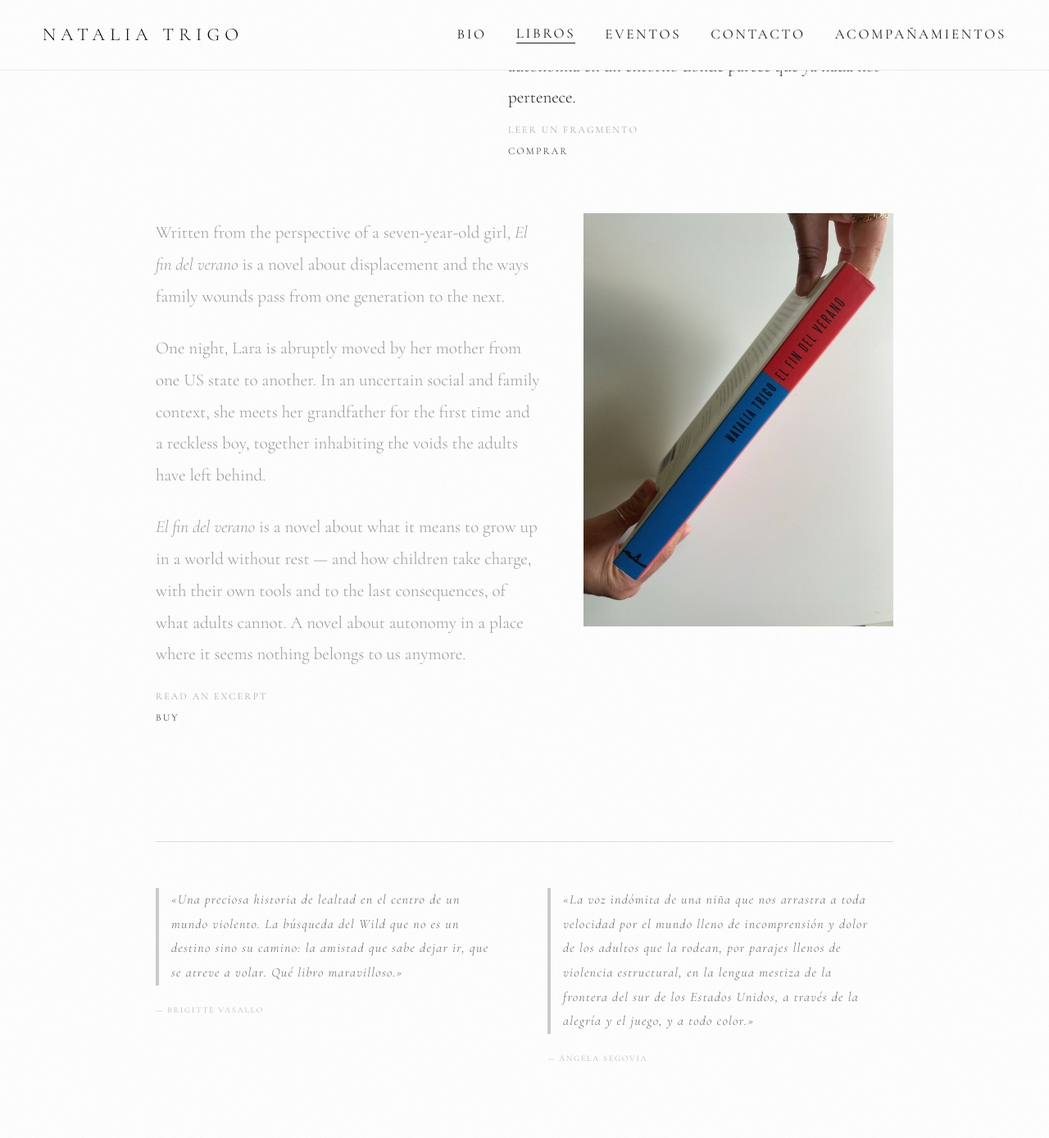
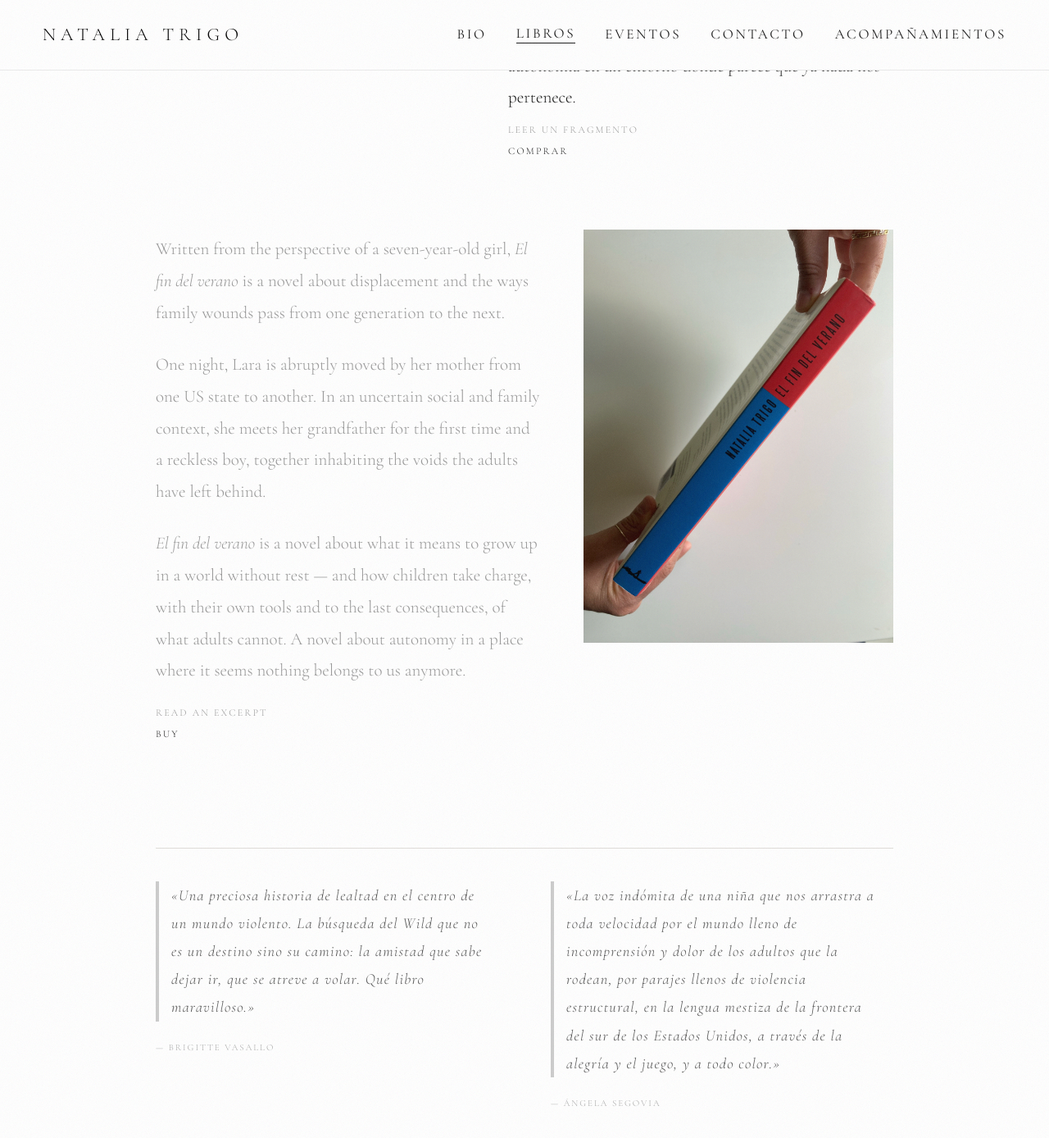
Before and after one commit to nat-duble/nataliatrigo.com, a Jekyll site: the page built from pages/books.md, in a window 1280 px wide and 1400 px high, scrolled down 775 px. Shown: the top 1388 px of the window at 82% size. Built offline with Jekyll 4.4.1, drawn with Linux system fonts in a browser that asks for light colours; nearby versions of some CDN libraries.

Commit message:
Improve endorsements: larger type, tighter spacing, wider gap between quotes

```diff
--- a/_sass/_page.scss
+++ b/_sass/_page.scss
@@ -74,7 +74,7 @@
         display: flex;
         gap: 52px;
         align-items: flex-start;
-        margin-bottom: 52px;
+        margin-bottom: 72px;
 
         &--reverse {
           flex-direction: row-reverse;
@@ -797,32 +797,32 @@
 }
 
 .book-endorsements {
-  margin-top: 80px;
-  padding-top: 56px;
+  margin-top: 48px;
+  padding-top: 40px;
   border-top: 1px solid #e0ddd9;
   display: grid;
   grid-template-columns: 1fr 1fr;
-  gap: 56px;
+  gap: 64px;
 
   @media (max-width: 620px) {
     grid-template-columns: 1fr;
-    gap: 36px;
+    gap: 40px;
   }
 }
 
 .book-endorsement {
   blockquote {
-    margin: 0 0 14px;
+    margin: 0 0 16px;
     font-style: italic;
     font-weight: 300;
-    font-size: 1rem;
+    font-size: 1.15rem;
     line-height: 1.85;
-    color: #666;
+    color: #555;
   }
 
   cite {
     font-style: normal;
-    font-size: 10px;
+    font-size: 11px;
     font-weight: 300;
     letter-spacing: 0.18em;
     text-transform: uppercase;
```
